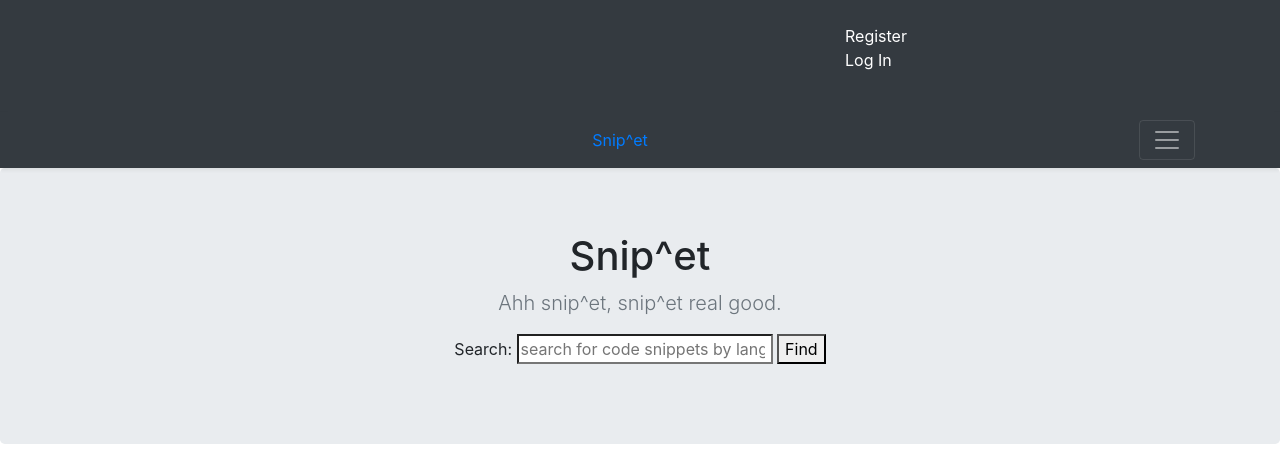
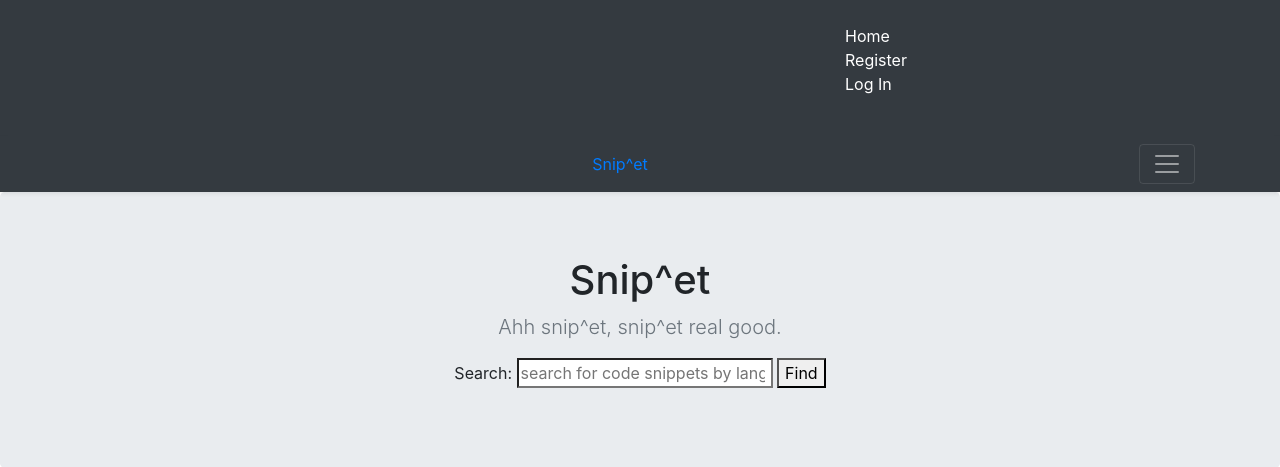
Before and after one commit to momentum-cohort-2018-10/w8-group-project-2-csdd_snipe, a Django app: page / in a window 1280 px wide, after a click that opens the changed part. Shown: the top 467 px of the page. Run offline with Django 3.2, Linux system fonts and the light colour scheme; data that the repository does not hold is empty; some libraries are stand-ins or nearby versions.

Commit message:
Some changes in template and js

```diff
--- a/core/templates/base.html
+++ b/core/templates/base.html
@@ -29,6 +29,7 @@
             </div>
             <div class="col-sm-4 offset-md-1 py-4">
               <ul class="list-unstyled">
+              <li><a href="{% url "home" %}" class="text-white">Home</a></li>
               {% if user.is_authenticated %}
               <li><a href="{% url "my_snippets_list" %}" class="text-white">Add new snippet</a></li>
                 <li><a href="{% url "my_snippets_list" %}" class="text-white">My Page</a></li>
```
Also changed, not shown: core/static/js/main.js (+5 -5 lines).
